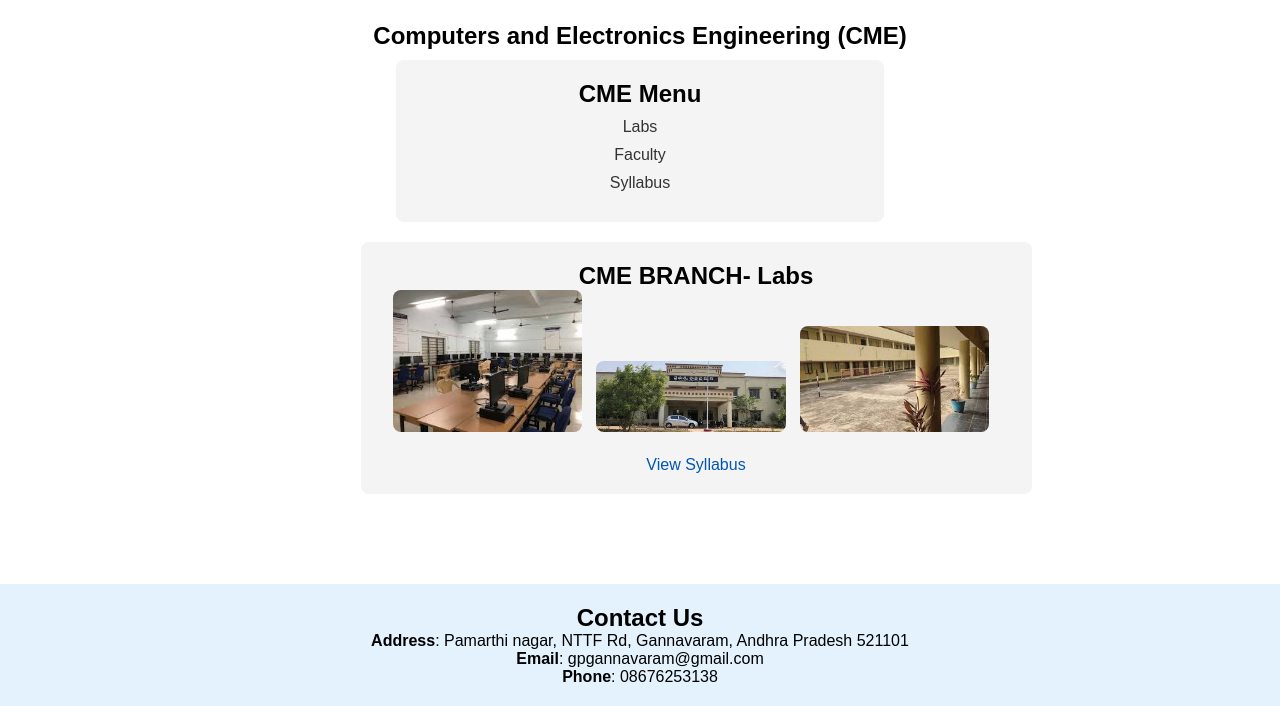
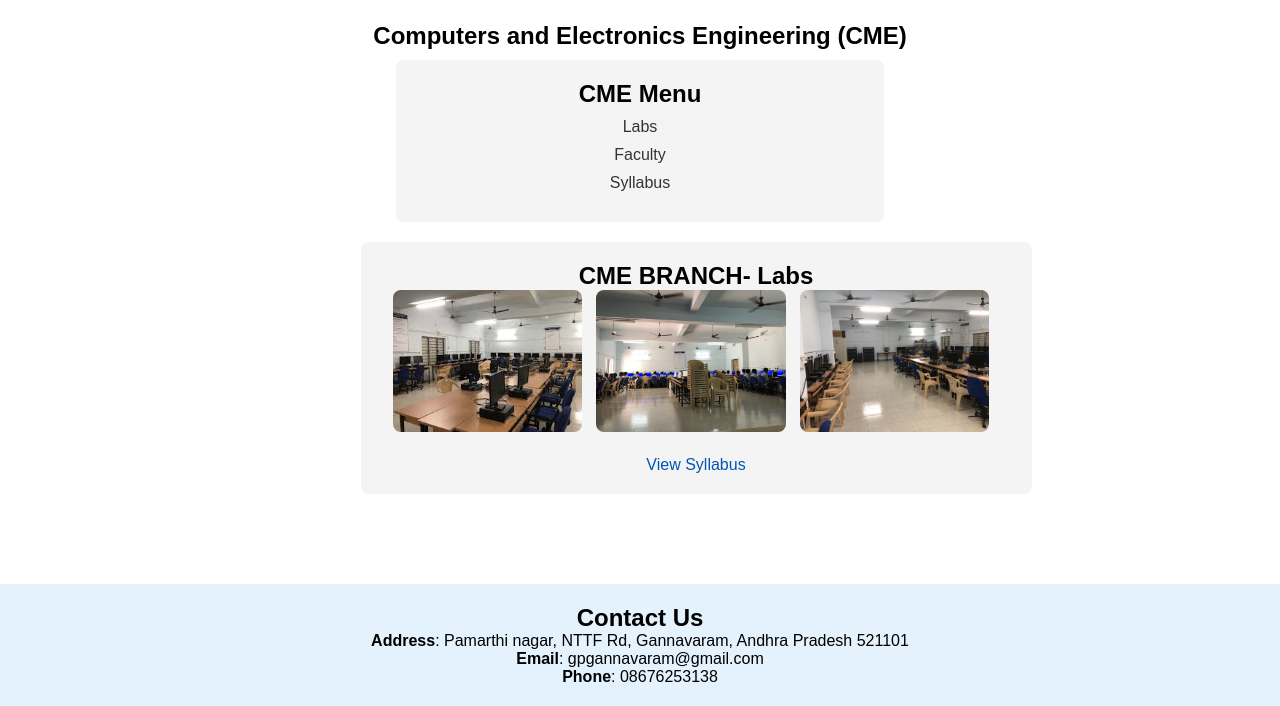
Before and after one commit to GPT-183/college_website, a plain HTML site: page cme course.html in a window 1280 px wide. Both pictures are taken after a click on the link "Labs". Shown: the part 104-810 px from the top of the page. Drawn offline with Linux system fonts and the light colour scheme.

Commit message:
Update cme course.html

```diff
--- a/cme course.html
+++ b/cme course.html
@@ -50,8 +50,8 @@
       <h2> CME BRANCH- Labs</h2>
       <div class="images">
         <img src="computer lab pic.jpg" alt="Lab Image 1">
-        <img src="clg images 1.jpg" alt="Lab Image 2">
-        <img src="clg images 3.jpg" alt="Lab Image 3">
+        <img src="cme lab pic2.jpg" alt="Lab Image 2">
+        <img src="cme lab pic3.jpg" alt="Lab Image 3">
       </div>
       <a href="https://www.syllabuslink.com" target="_blank" class="syllabus-link">View Syllabus</a>
     </div>
```
